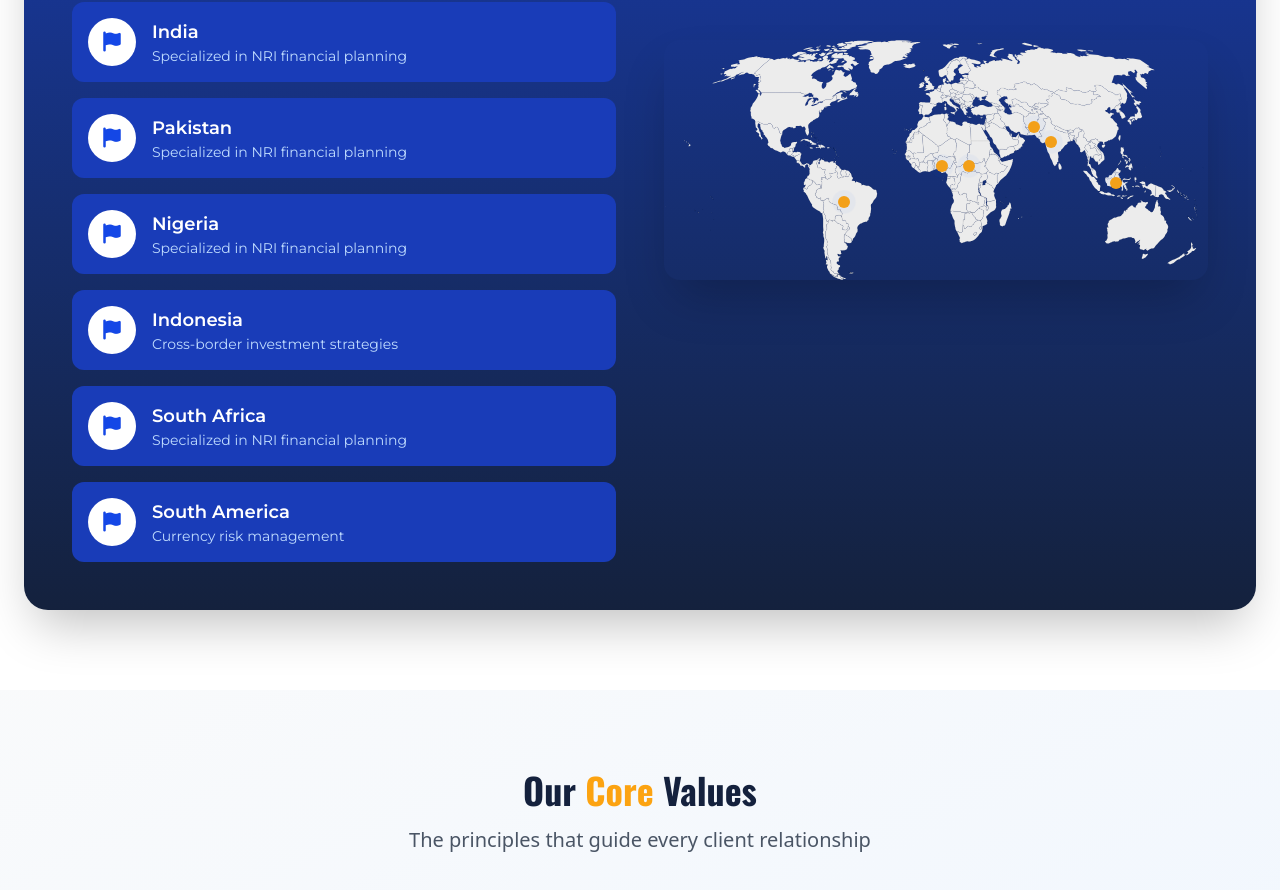
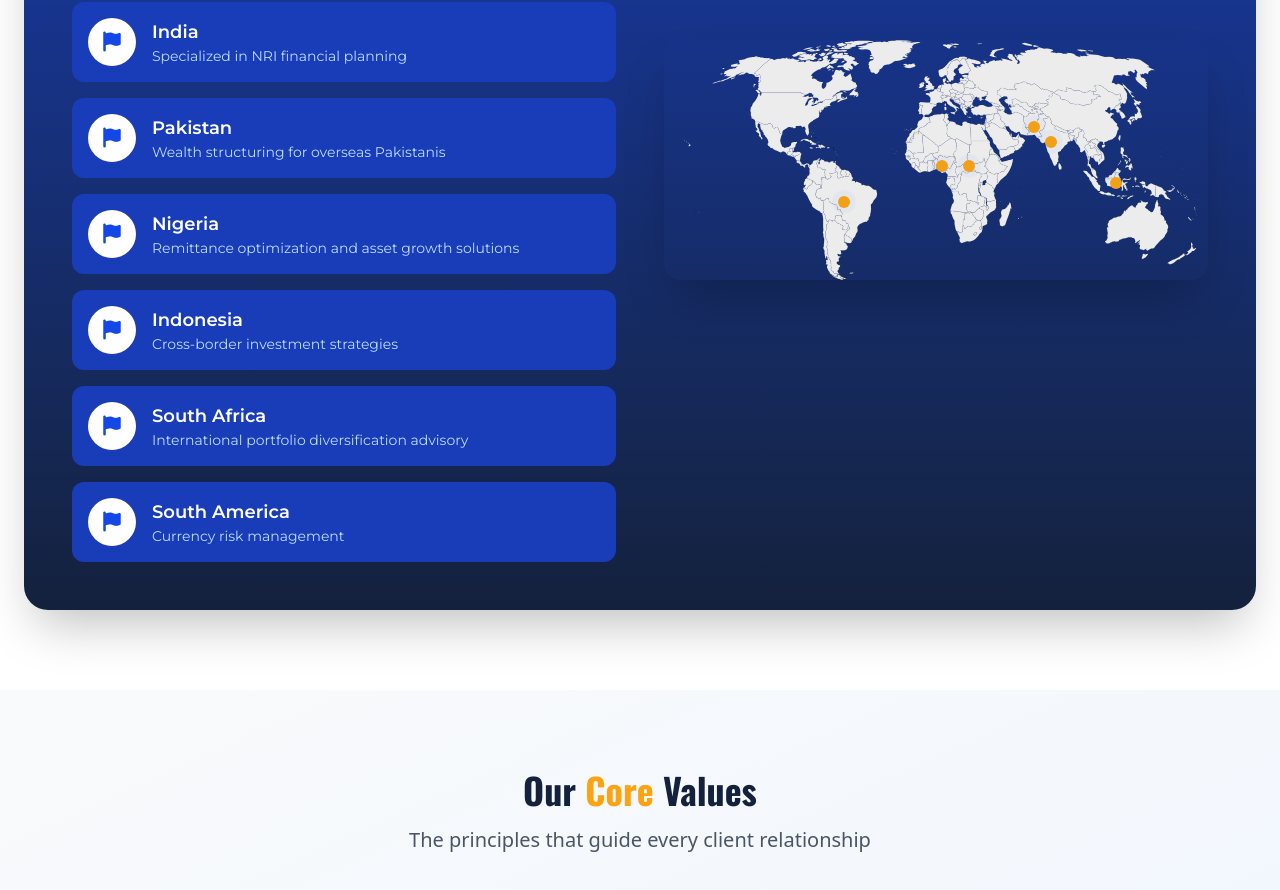
Before and after one commit to MarkLorens/SettleSmart, a React (Vite) app: page /about in a window 1280 px wide. Shown: the part 2617-3507 px from the top of the page. Built offline with nearby package versions, Linux system fonts and the light colour scheme; no server answers.

Commit message:
Wrote up an absolute storm for HeatMap.

```diff
--- a/src/components/about/HeatMap.jsx
+++ b/src/components/about/HeatMap.jsx
@@ -54,7 +54,7 @@ const HeatMap = () => {
                   <div className="text-white">
                     <div className="font-semibold text-lg">Pakistan</div>
                     <div className="text-blue-200 text-sm">
-                      Specialized in NRI financial planning
+                      Wealth structuring for overseas Pakistanis
                     </div>
                   </div>
                 </div>
@@ -69,7 +69,7 @@ const HeatMap = () => {
                   <div className="text-white">
                     <div className="font-semibold text-lg">Nigeria</div>
                     <div className="text-blue-200 text-sm">
-                      Specialized in NRI financial planning
+                      Remittance optimization and asset growth solutions
                     </div>
                   </div>
                 </div>
@@ -99,7 +99,7 @@ const HeatMap = () => {
                   <div className="text-white">
                     <div className="font-semibold text-lg">South Africa</div>
                     <div className="text-blue-200 text-sm">
-                      Specialized in NRI financial planning
+                      International portfolio diversification advisory
                     </div>
                   </div>
                 </div>
```
